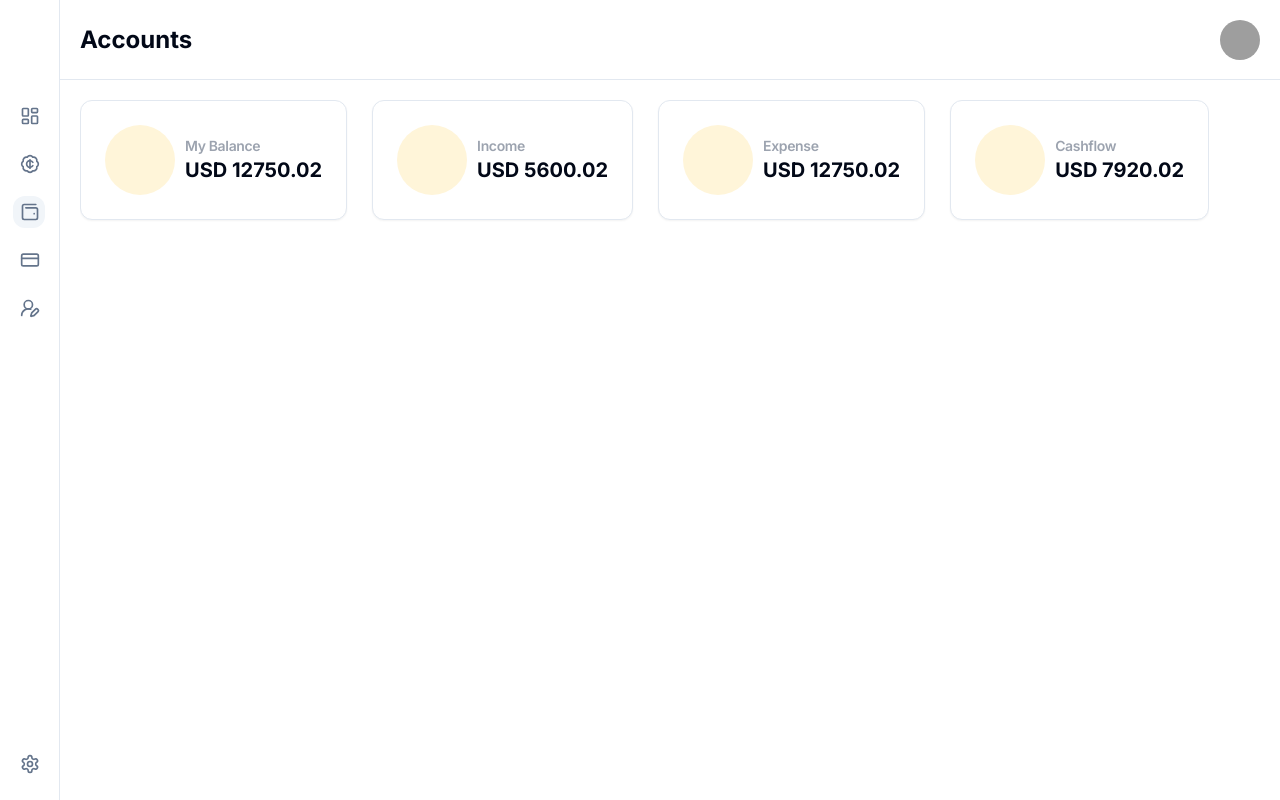
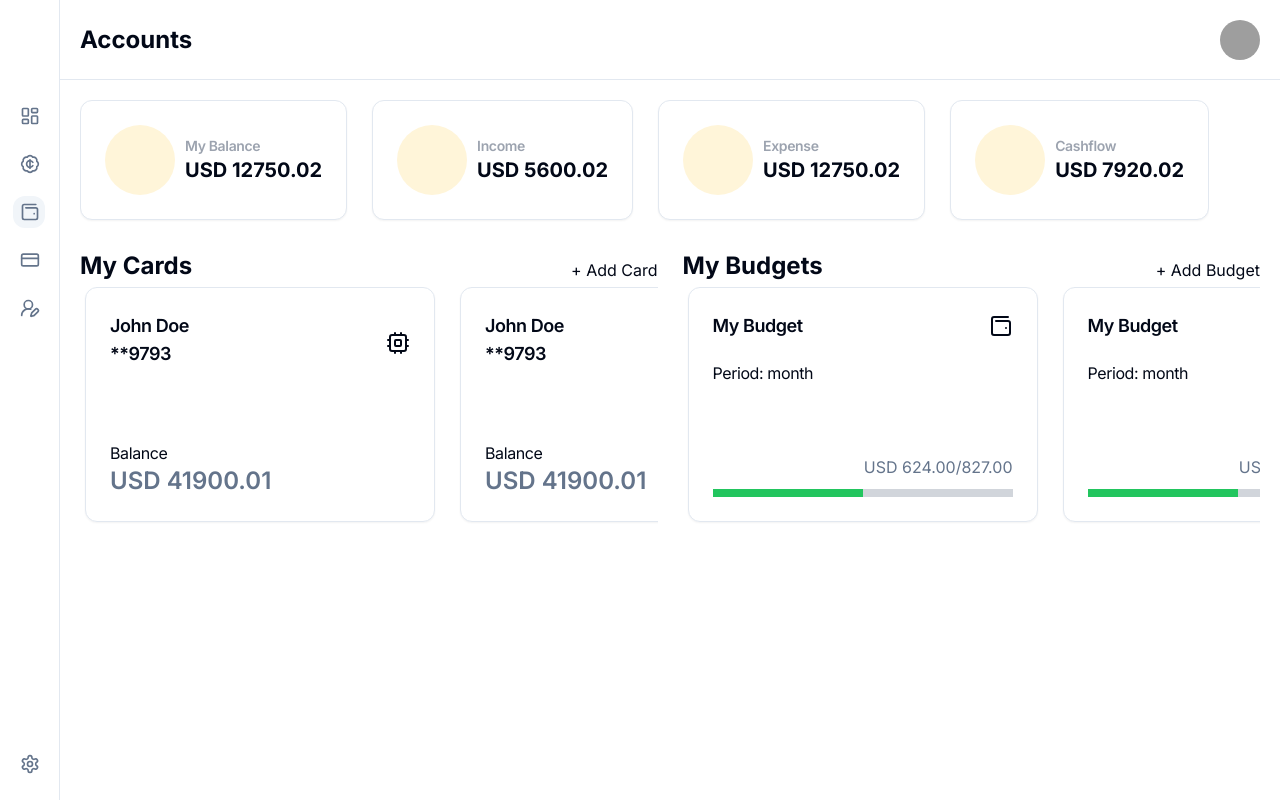
Before and after one commit to Max-Hirning/FinTrack-web, a Next.js app: page /accounts in a window 1280 px wide. Built offline with nearby package versions, Linux system fonts and the light colour scheme; grey boxes are pictures that could not be loaded.

Commit message:
feat: added ui for budgets

```diff
--- a/src/app/(app)/accounts/page.tsx
+++ b/src/app/(app)/accounts/page.tsx
@@ -1,9 +1,15 @@
+import { CardsListWidget } from "widgets/cards-list"
+import { BudgetCardsListWidget } from "widgets/budget-cards-list"
 import { AccountsCardsListWidget } from "widgets/accounts-cards-list"
 
 export default function Page() {
   return (
     <>
       <AccountsCardsListWidget/>
+      <section className="flex max-md:flex-col mt-[25px] w-full gap-[25px]">
+        <CardsListWidget styles="max-md:w-full md:w-[calc(50%-12.5px)]"/>
+        <BudgetCardsListWidget styles="max-md:w-full md:w-[calc(50%-12.5px)]"/>
+      </section>
     </>
   )
 }
--- /dev/null
+++ b/src/features/budget-cards-list.tsx
@@ -0,0 +1,18 @@
+import { BudgetCard } from "shared/ui";
+
+export function BudgetCardsList() {
+  return (
+    <section className="flex gap-[25px] pb-[5px] px-[5px] overflow-auto">
+      <BudgetCard/>
+      <BudgetCard/>
+      <BudgetCard/>
+      <BudgetCard/>
+      <BudgetCard/>
+      <BudgetCard/>
+      <BudgetCard/>
+      <BudgetCard/>
+      <BudgetCard/>
+      <BudgetCard/>
+    </section>
+  )
+}
--- a/src/shared/ui/bank-card.tsx
+++ b/src/shared/ui/bank-card.tsx
@@ -3,7 +3,7 @@ import { Card, CardDescription, CardFooter, CardHeader, CardTitle } from "./card
 
 export function BankCard() {
   return (
-    <Card className="w-full min-w-[350px] h-[235px] justify-between flex flex-col">
+    <Card className="w-full max-w-[350px] min-w-[350px] h-[235px] justify-between flex flex-col">
       <CardHeader className="flex flex-row items-center justify-between">
         <article>
           <CardTitle className="text-lg font-semibold">John Doe</CardTitle>
--- /dev/null
+++ b/src/shared/ui/budget-card.tsx
@@ -0,0 +1,33 @@
+import { WalletMinimal } from "lucide-react"
+import { Card, CardContent, CardDescription, CardHeader, CardTitle } from "shared/ui"
+
+export function BudgetCard() {
+  const amount = 400;
+  const balance = 800;
+  const percentage = (amount / balance) * 100;
+  const width = percentage >= 100 ? 100 : percentage;
+
+  return (
+    <Card className="p-[24px] w-full max-w-[350px] min-w-[350px] h-[235px] justify-between flex flex-col">
+      <CardHeader className="p-0 flex flex-col gap-[15px]">
+        <article className="flex items-center justify-between">
+          <CardTitle className="text-lg font-semibold">My Budget</CardTitle>
+          <WalletMinimal />
+        </article>
+        <CardTitle className="font-normal text-base">Period: month</CardTitle>
+      </CardHeader>
+      <CardContent className="p-0 flex flex-col gap-[10px]">
+        <CardDescription className="font-normal text-base self-end">USD 624.00/827.00</CardDescription>
+        <div className="relative w-full h-[8px]">
+          <div className="absolute z-10 w-full h-[8px] bg-gray-300"/>
+          <div
+            style={{
+              width: `${width}%`,
+            }}
+            className={`absolute z-20 h-[8px] ${(amount / balance < 1) ? "bg-green-500" : "bg-red-500"}`}
+          />
+        </div>
+      </CardContent>
+    </Card>
+  )
+}
--- a/src/shared/ui/index.ts
+++ b/src/shared/ui/index.ts
@@ -9,4 +9,5 @@ export * from "./tooltip";
 export * from "./checkbox";
 export * from "./bank-card";
 export * from "./input-otp";
+export * from "./budget-card";
 export * from "./account-card";
--- /dev/null
+++ b/src/widgets/budget-cards-list.tsx
@@ -0,0 +1,21 @@
+import Link from "next/link";
+import { BudgetCardsList } from "features/budget-cards-list";
+
+interface IProps {
+  styles?: string;
+}
+
+export function BudgetCardsListWidget({styles}: IProps) {
+  return (
+    <section className={styles || ""}>
+      <article className="flex items-end justify-between mb-[5px]">
+        <h2 className="text-2xl font-bold">My Budgets</h2>
+        <Link
+          href="/accounts"
+          className="text-base"
+        >+ Add Budget</Link>
+      </article>
+      <BudgetCardsList/>
+    </section>
+  )
+}
```
